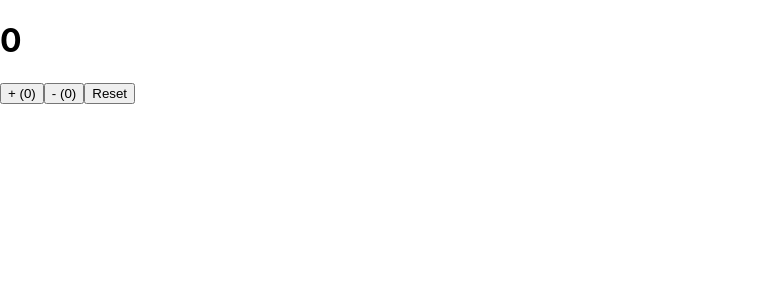
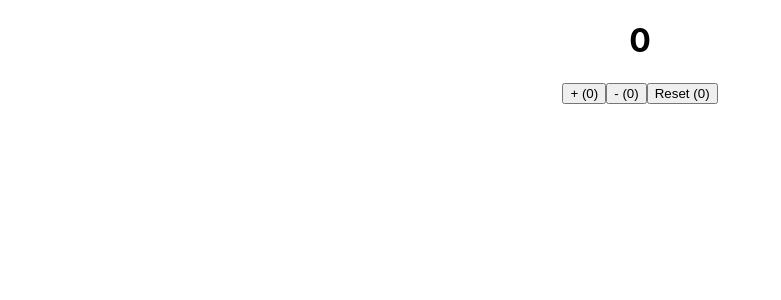
Before and after one commit to JuanJoseGitHub/supermegacontador, a React (Create React App) app: page / in a window 1280 px wide. Shown: the top 300 px of the page, without its empty margins (0-781 px from the left). Built offline with nearby package versions, Linux system fonts and the light colour scheme.

Commit message:
Componente buton

```diff
--- a/src/App.js
+++ b/src/App.js
@@ -1,29 +1,33 @@
+import "./App.css";
+import Boton from "./Boton";
 import { useState } from "react";
 
 function App() {
 
   let [valor, setValor] = useState(0);
-  let [sumas,setSumas] = useState (0);
-  let [restas,setRestas] = useState (0);
 
   function sumaUn() {
     setValor(++valor);
-    setSumas(++sumas);
   }
+
   function restaUn() {
     setValor(--valor);
-    setRestas(++restas);
   }
+
   function reset() {
     setValor(0);
   }
 
   return (
     <>
-      <h1>{valor}</h1>
-      <button onClick={sumaUn}> + {"("+sumas+")"}</button>
-      <button onClick={restaUn}> - {"("+restas+")"}</button>
-      <button onClick={reset}>Reset</button>
+      <div className="App">
+        <h1>{valor}</h1>
+
+        <Boton texto="+" op={sumaUn}/>
+        <Boton texto="-" op={restaUn}/>
+        <Boton texto="Reset" op={reset}/>
+
+      </div>
     </>
   );
 }
--- /dev/null
+++ b/src/Boton.jsx
@@ -0,0 +1,20 @@
+import React from 'react'
+import { useState } from 'react'
+
+function Boton({texto,op} ) {
+
+    let [clicks,setClicks] = useState (0);
+
+    function ManexaBoton() {
+        setClicks(++clicks);
+        op()
+    }
+
+  return (
+    <>
+        <button onClick={ManexaBoton}>{texto} ({clicks})</button>
+    </>
+  )
+}
+
+export default Boton
```
